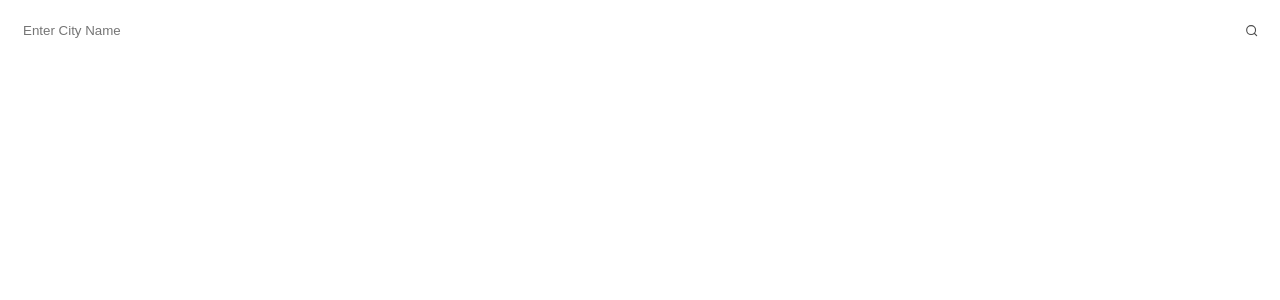
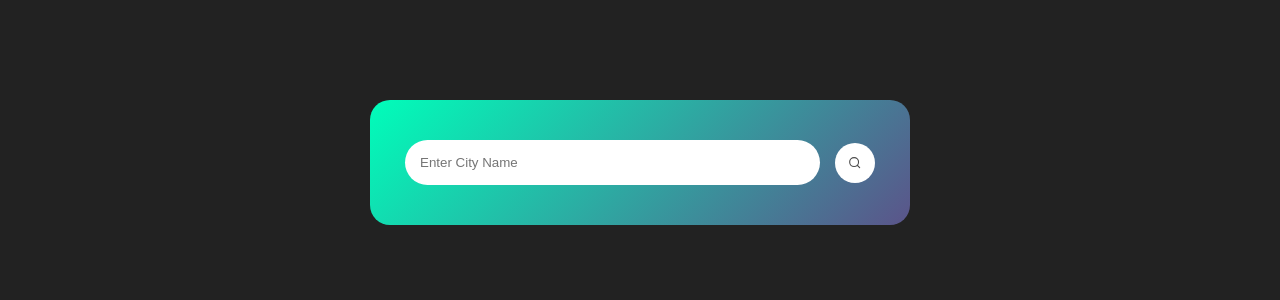
Before and after one commit to amir-shahidi-78/weather-app, a React (Vite) app: page / in a window 1280 px wide. Shown: the top 300 px of the page. Built offline with nearby package versions, Linux system fonts and the light colour scheme.

Commit message:
Style: Add a black background to the body

```diff
--- a/src/App.tsx
+++ b/src/App.tsx
@@ -26,7 +26,9 @@ function App() {
 
   return (
     <div className="container">
-      <SearchForm onSearchCity={(city) => setSelectedCity(city)} />
+      <div className="card">
+        <SearchForm onSearchCity={(city) => setSelectedCity(city)} />
+      </div>
     </div>
   );
 }
--- a/src/index.css
+++ b/src/index.css
@@ -0,0 +1,14 @@
+body {
+    margin: 0;
+    background-color: #222;
+}
+.card {
+	background: linear-gradient(135deg,#00feba,#5b548a);
+	border-radius: 20px;
+	color: #fff;
+	margin: 100px auto 0;
+	max-width: 470px;
+	padding: 40px 35px;
+	text-align: center;
+    width: 90%;
+}
```
